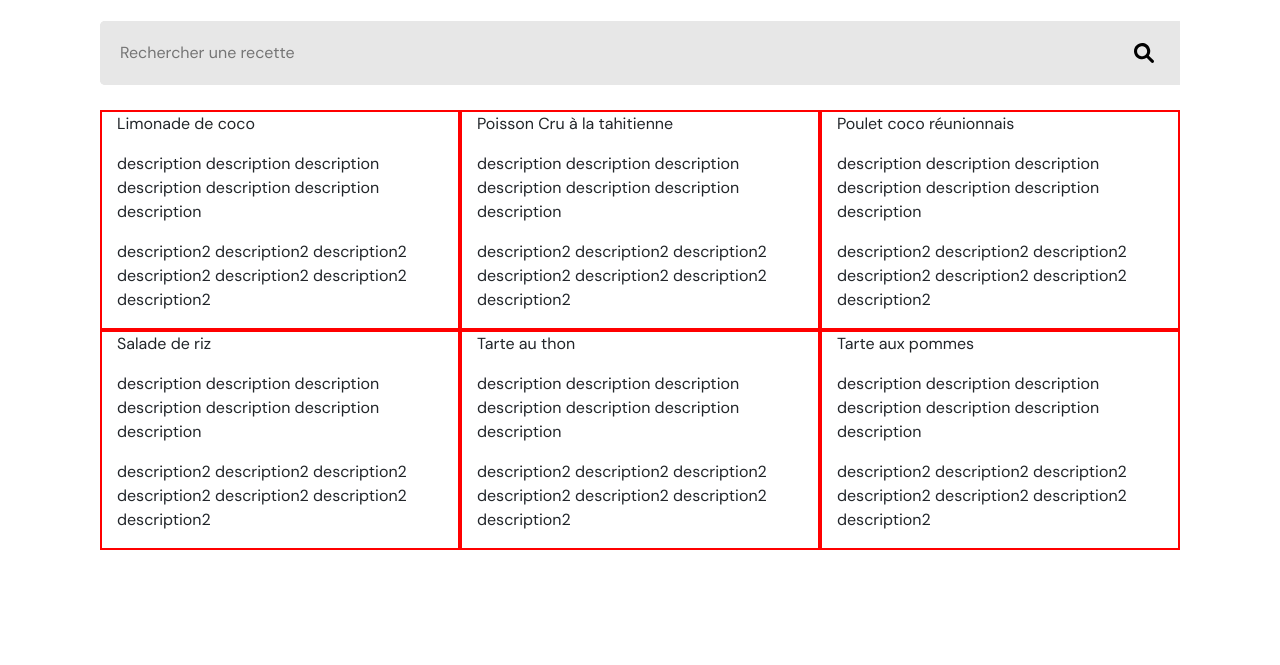
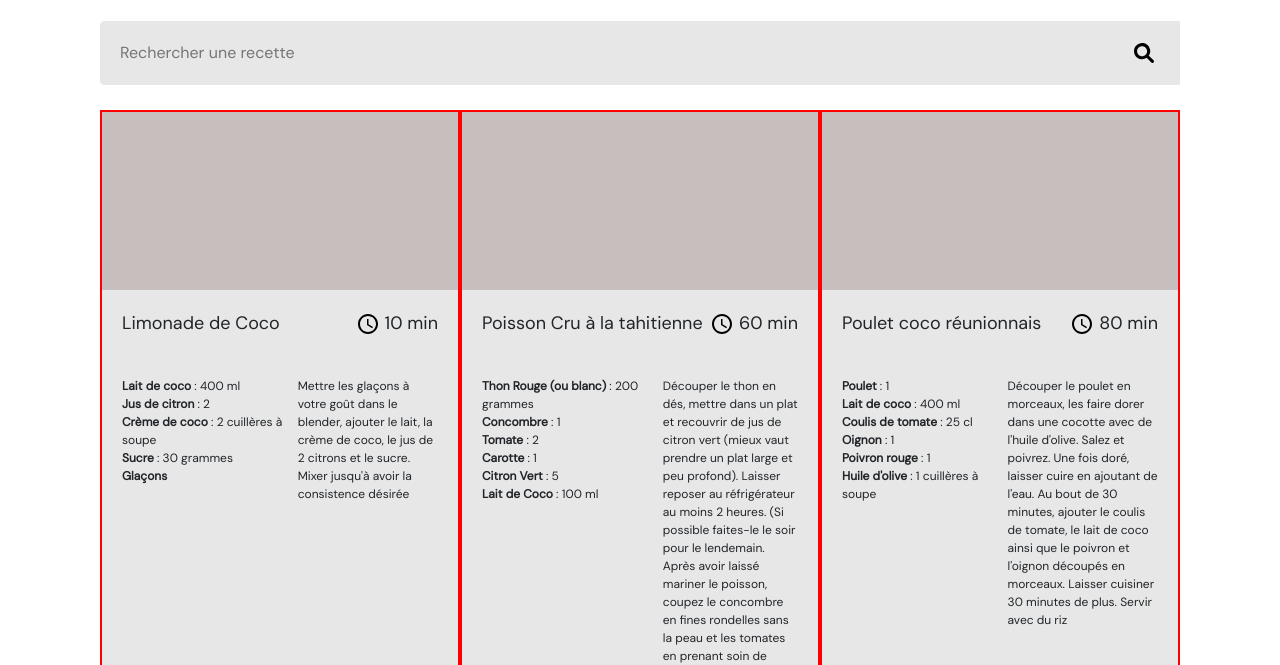
Before and after one commit to HugoDlhOC/HugoDelahaye_7_10022022, a website with bundled scripts: page index.html in a window 1280 px wide. Shown: the part 136-801 px from the top of the page. Built offline with nearby package versions, Linux system fonts and the light colour scheme.

Commit message:
ajout des 50 recettes dans la page

```diff
--- a/index.html
+++ b/index.html
@@ -24,40 +24,11 @@
         </section>
         <section class="section-recipes">
             <div class="container">
-                <div class="row">
-                    <article class="col-lg-4">
-                        <p>Limonade de coco</p>
-                        <p>description description description description description description description </p>
-                        <p>description2 description2 description2 description2 description2 description2 description2</p>
-                    </article>
-                    <article class="col-lg-4">
-                        <p>Poisson Cru à la tahitienne</p>
-                        <p>description description description description description description description </p>
-                        <p>description2 description2 description2 description2 description2 description2 description2</p>
-                    </article>
-                    <article class="col-lg-4">
-                        <p>Poulet coco réunionnais</p>
-                        <p>description description description description description description description </p>
-                        <p>description2 description2 description2 description2 description2 description2 description2</p>
-                    </article>
-                    <article class="col-lg-4">
-                        <p>Salade de riz</p>
-                        <p>description description description description description description description </p>
-                        <p>description2 description2 description2 description2 description2 description2 description2</p>
-                    </article>
-                    <article class="col-lg-4">
-                        <p>Tarte au thon</p>
-                        <p>description description description description description description description </p>
-                        <p>description2 description2 description2 description2 description2 description2 description2</p>
-                    </article>
-                    <article class="col-lg-4">
-                        <p>Tarte aux pommes</p>
-                        <p>description description description description description description description </p>
-                        <p>description2 description2 description2 description2 description2 description2 description2</p>
-                    </article>
+                <div class="recipe-card row">
                 </div>
             </div>
         </section>
+
     </main>
 
 
@@ -65,5 +36,9 @@
     <script src="https://code.jquery.com/jquery-3.4.1.slim.min.js" integrity="sha384-J6qa4849blE2+poT4WnyKhv5vZF5SrPo0iEjwBvKU7imGFAV0wwj1yYfoRSJoZ+n" crossorigin="anonymous"></script>
     <script src="https://cdn.jsdelivr.net/npm/popper.js@1.16.0/dist/umd/popper.min.js" integrity="sha384-Q6E9RHvbIyZFJoft+2mJbHaEWldlvI9IOYy5n3zV9zzTtmI3UksdQRVvoxMfooAo" crossorigin="anonymous"></script>
     <script src="https://stackpath.bootstrapcdn.com/bootstrap/4.4.1/js/bootstrap.min.js" integrity="sha384-wfSDF2E50Y2D1uUdj0O3uMBJnjuUD4Ih7YwaYd1iqfktj0Uod8GCExl3Og8ifwB6" crossorigin="anonymous"></script>
+
+    <script type="module" src="./ressources/data/recipes.js"></script>
+    <script type="module" src="./scripts/classes/Recipe.js"></script>
+    <script type="module" src="./scripts/app.js"></script>
 </body>
 </html>
--- a/ressources/data/recipes.js
+++ b/ressources/data/recipes.js
@@ -1,4 +1,4 @@
-const recipes = [
+export const recipes = [
     {
         "id": 1,
         "name" : "Limonade de Coco",
@@ -20,7 +20,7 @@ const recipes = [
             },
             {
                 "ingredient" : "Sucre",
-                "quantite" : 30,
+                "quantity" : 30,
                 "unit" : "grammes"
             },
             {
@@ -52,7 +52,7 @@ const recipes = [
             },
             {
                 "ingredient" : "Carotte",
-                "quantite" : 1
+                "quantity" : 1
             },
             {
                 "ingredient" : "Citron Vert",
@@ -1723,4 +1723,4 @@ const recipes = [
         "appliance": "Four",
         "ustensils":["rouleau à patisserie","fouet"]
     }
-]
+];
--- /dev/null
+++ b/scripts/app.js
@@ -0,0 +1,12 @@
+import { recipes } from "../ressources/data/recipes.js";
+import { Recipe } from "./classes/Recipe.js";
+
+//Première étape : affichage de toutes les recettes
+console.log(recipes);
+
+//Pour toutes les recettes, ajout de l'HTML
+recipes.forEach(recipe => {
+    //Création objet recette avec la recette actuelle passée au constructeur
+    const objRecipe = new Recipe(recipe);
+    objRecipe.addHtmlOfRecipes();
+});
--- /dev/null
+++ b/scripts/classes/Recipe.js
@@ -0,0 +1,50 @@
+export class Recipe{
+
+    constructor(data){
+        this.appliance = data.appliance;
+        this.description = data.description;
+        this.id = data.id;
+        this.ingredients = data.ingredients;
+        this.name = data.name;
+        this.servings = data.servings;
+        this.time = data.time;
+        this.ustensils = data.ustensils;
+    }
+
+    addHtmlOfRecipes(){
+        //console.log(this.ingredients);
+        let ingredientsHtml = "";
+        this.ingredients.forEach(ingredient => {
+            let quantity = "";
+            let unit = "";
+
+            //Vérifier si l'on a ou pas une quantité et une unité
+            if(ingredient.quantity !== undefined){
+                quantity = `: ${ingredient.quantity}`;
+            }
+
+            if(ingredient.unit !== undefined){
+                unit = ingredient.unit;
+            }
+
+            ingredientsHtml += `<li><strong>${ingredient.ingredient}</strong> ${quantity} ${unit}</li>`
+        });
+        //Ajout de l'HTML
+        let recipeCard = document.querySelector(".recipe-card");
+        recipeCard.innerHTML += `<article class="col-lg-4 col-md-6 col-sm-12">
+        <div class="place-image-recipe"></div>
+        <div class="title-time-recipe">
+            <p class="title-recipe">${this.name}</p>
+            <img src="./ressources/images/time.svg" alt="horloge">
+            <span class="time">${this.time} min</span>
+        </div>
+        <div class="ingredients-description-recipe">
+            <ul class="list-ingredients">
+                ${ingredientsHtml}
+            </ul>
+            <p class="description-recipe">${this.description}</p>
+        </div>
+    </article>`;
+
+    }
+}
--- a/style.css
+++ b/style.css
@@ -47,4 +47,58 @@ header #name-site{
 
 article{
     border: 2px red solid;
+    border-radius: 0px 0px 5px 5px;
+    background-color: #E7E7E7;
+    /*margin: 15px;*/
 }
+
+.col-lg-4{
+    padding: 0;
+}
+
+.place-image-recipe{
+    height: 178px;
+    width: 100%;
+    background-color: #C7BEBE;
+}
+
+.title-time-recipe{
+    display: flex;
+    justify-content: center;
+    align-items: center;
+    padding: 20px;
+}
+
+.title-time-recipe img{
+    margin-left: auto;
+    border-radius: 5px 5px 0px 0px;
+}
+
+.title-time-recipe .time{
+    margin-left: 7px;
+    font-size: 18px;
+}
+
+.title-time-recipe .title-recipe{
+    margin-bottom: 0;
+    font-size: 18px;
+}
+
+.ingredients-description-recipe{
+    display: flex;
+    justify-content: space-between;
+    padding: 20px;
+}
+
+.ingredients-description-recipe .list-ingredients, .description-recipe{
+ font-size: 12px;
+ padding: 0;
+}
+
+.ingredients-description-recipe .list-ingredients{
+    list-style: none;
+}
+
+.ingredients-description-recipe .description-recipe{
+    width: 50%;
+}
```
Also changed, not shown: package.json (added, +9 -0 lines), .eslintrc.json (added), ressources/images/time.svg (added), 3 other files.
